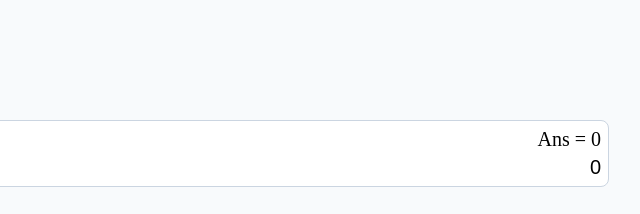
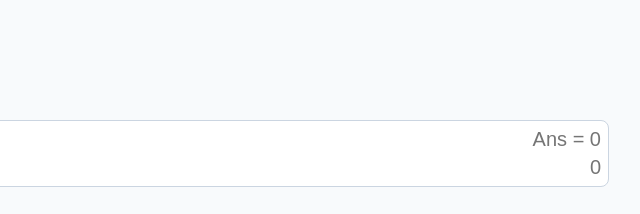
Before and after one commit to gitongaisaac/js-calculator, a website with bundled scripts: page index.html in a window 1280 px wide. Shown: the top 214 px of the page, 371-1011 px from the left. Built offline with nearby package versions, Linux system fonts and the light colour scheme.

Commit message:
Working on the input field

```diff
--- a/index.html
+++ b/index.html
@@ -11,8 +11,14 @@
     <section class="calculator">
       <div class="display">
         <div class="screen">
-          <h2 class="calc">Ans = 0</h2>
-          <input type="text" id="ans" value="0" />
+          <input
+            type="text"
+            name="calc"
+            id="calc"
+            placeholder="Ans = 0"
+            readonly
+          />
+          <input type="text" name="ans" id="ans" placeholder="0" />
         </div>
 
         <div class="buttons">
--- a/style.css
+++ b/style.css
@@ -111,7 +111,7 @@ h6 {
   font-weight: 400;
 }
 
-.calc {
+#calc {
   padding-bottom: 2.5px;
 }
 
```
